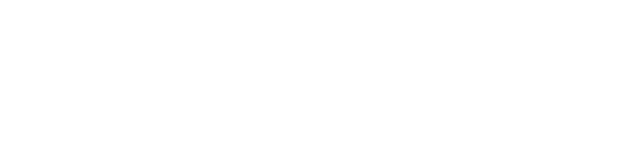
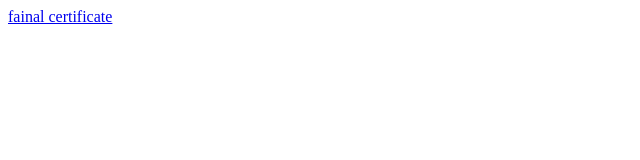
Before and after one commit to Abdhulla731/Final-certificate-, a plain HTML site: page index.html in a window 1280 px wide. Shown: the whole page, without its empty margins (0-640 px from the left). Drawn offline with Linux system fonts and the light colour scheme.

Commit message:
Update index.html

```diff
--- a/index.html
+++ b/index.html
@@ -5,6 +5,6 @@
     <title>Page title</title>
 </head>
 <body>
-    <a href=""></a>
+    <a href="final certificate.pdf"> fainal certificate</a>
 </body>
 </html>
```
